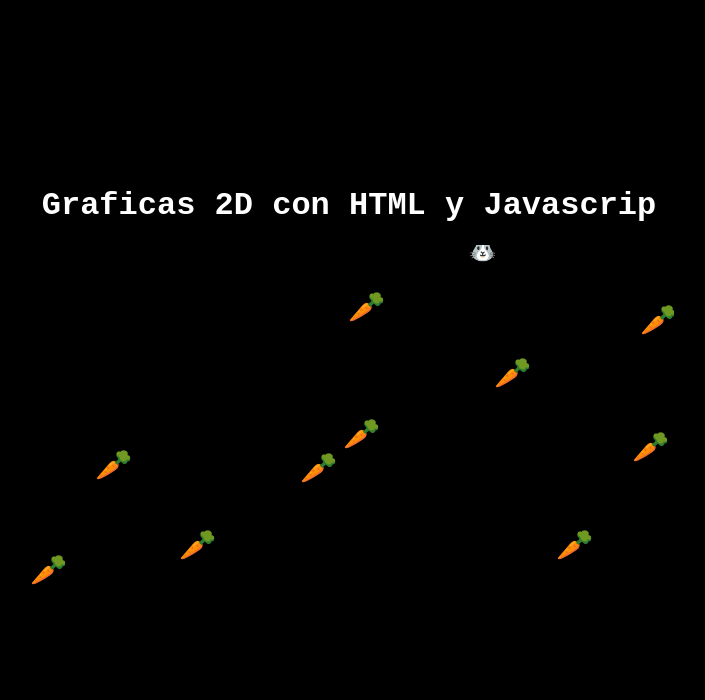
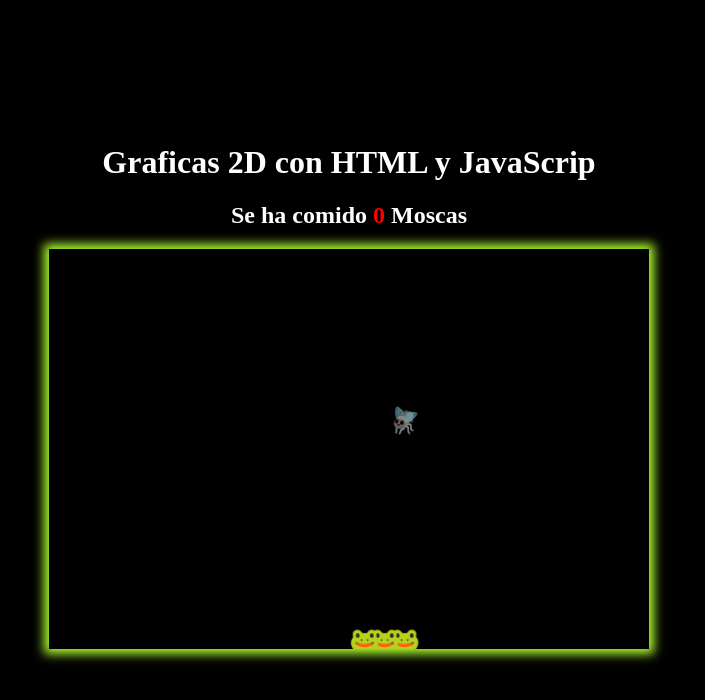
Before and after one commit to imanol0512/PortafolioJS, a plain HTML site: page Animaciones/index.html in a window 1280 px wide. Shown: the whole page, without its empty margins (291-996 px from the left). Drawn offline with Linux system fonts and the light colour scheme.

Commit message:
06 Snake JavaScript

```diff
--- a/Animaciones/index.html
+++ b/Animaciones/index.html
@@ -6,9 +6,9 @@
     <title>Graficos 2D con HTML y Javascrip</title>
     <style>
         body {
-            font-family:'Courier New', Courier, monospace;
+            font-family:'Minecraft';
             width: 100wh;
-            height: 100vh;
+            height: 95vh;
             background-color: black;
             display: grid;
             place-items: center;
@@ -24,15 +24,20 @@
         }
         canvas {
             background-color: black;
-
+            box-shadow: 0px 0px 10px 5px greenyellow;
+        }
+        span {
+            font-family:'Minecraft';
+            color: red;
         }
     </style>
 </head>
 <body>
     <div class="container">
-        <h1> Graficas 2D con HTML y Javascrip</h1>
-        <canvas id="lienzo" width="650" height="400"></canvas>
+        <h1> Graficas 2D con HTML y JavaScrip</h1>
+        <h2>Se ha comido <span></span> Moscas</h2>
+        <canvas id="lienzo" width="600" height="400"></canvas>
     </div>
-    <script src="./moves.js"></script>
+    <script src="./snake.js"></script>
 </body>
 </html>
--- /dev/null
+++ b/Animaciones/snake.js
@@ -0,0 +1,132 @@
+const lienzo = document.querySelector('#lienzo');
+const ctx = lienzo.getContext('2d');
+const resultado = document.querySelector('span');
+
+let direction = 1;
+
+let contador = 0;
+resultado.innerHTML= contador;
+
+const snake = [];
+snake.push({
+    x: 2,
+    y: 1,
+    xNext: 0,
+    yNext: 0,
+    pinta: function () {
+        ctx.font='25px serif';
+        ctx.fillText('🐸', this.x*20, this.y*20);
+    }
+});
+
+snake.push({
+    x: 1,
+    y: 1,
+    xNext: snake[0].x,
+    yNext: snake[0].y,
+    pinta: function () {
+        ctx.font='25px serif';
+        ctx.fillText('🐸', this.x*20, this.y*20);
+    }
+});
+
+snake.push({
+    x: 0,
+    y: 0,
+    xNext: snake[1].x,
+    yNext: snake[1].y,
+    pinta: function () {
+        ctx.font='25px serif';
+        ctx.fillText('🐸', this.x*20, this.y*20);
+    }
+});
+
+const comida ={
+    x:0,
+    y:0,
+    aparence : function (){
+        this.x=Math.floor(Math.random()*30);
+        this.y=Math.ceil(Math.random()*20);
+    },
+    pinta: function(){
+        ctx.font='25px serif';
+        ctx.fillText('🪰', this.x*20, this.y*20);    }
+}
+
+let posIniX = 2;
+let posIniY = 0;
+
+
+function nextMove() {
+    snake.forEach((cuadrito, index) => {
+        if (index == 0) {
+            cuadrito.x = posIniX;
+            cuadrito.y = posIniY;
+        } else {
+            cuadrito.x = cuadrito.xNext;
+            cuadrito.y = cuadrito.yNext;
+            cuadrito.xNext = snake[index - 1].x;
+            cuadrito.yNext = snake[index - 1].y;
+        }
+    })
+}
+
+/*snake.forEach(cuadrito => cuadrito.pinta());
+posIniX=4;
+nextMove();
+snake.forEach(cuadrito => cuadrito.pinta());*/
+
+comida.aparence();
+setInterval(() => {
+    ctx.clearRect(0, 0, 600, 400);
+    snake.forEach(cuadrito => cuadrito.pinta());
+    if (snake[0].x === comida.x && snake[0].y === comida.y){
+        comida.aparence();
+        const newCuadro ={...snake[1]}
+        newCuadro.x = comida.x;
+        newCuadro.y = comida.y;
+        snake.push(newCuadro);
+        contador++;
+        resultado.innerHTML = contador;
+}
+    comida.pinta();
+    switch (direction) {
+        case 1:
+            posIniX ++;
+            break;
+        case 2:
+            posIniY ++;
+            break;
+
+        case 3:
+            posIniX --;
+            break;
+
+        case 4:
+            posIniY --;
+    }
+    if (posIniX > 29) posIniX = 0;
+    if (posIniX < 0)  posIniX = 29;
+    if (posIniY > 20) posIniY = 1;
+    if (posIniY < 1)  posIniY = 20;
+
+    nextMove();
+}, 300);
+
+document.querySelector('body')
+    .addEventListener('keydown', function (e) {
+        switch (e.key) {
+            case 'ArrowUp':
+                direction = 4;
+                break;
+            case 'ArrowRight':
+                direction = 1;
+                break;
+            case 'ArrowLeft':
+                direction = 3;
+                break;
+            case 'ArrowDown':
+                direction = 2
+                break;
+        }
+    });
```
